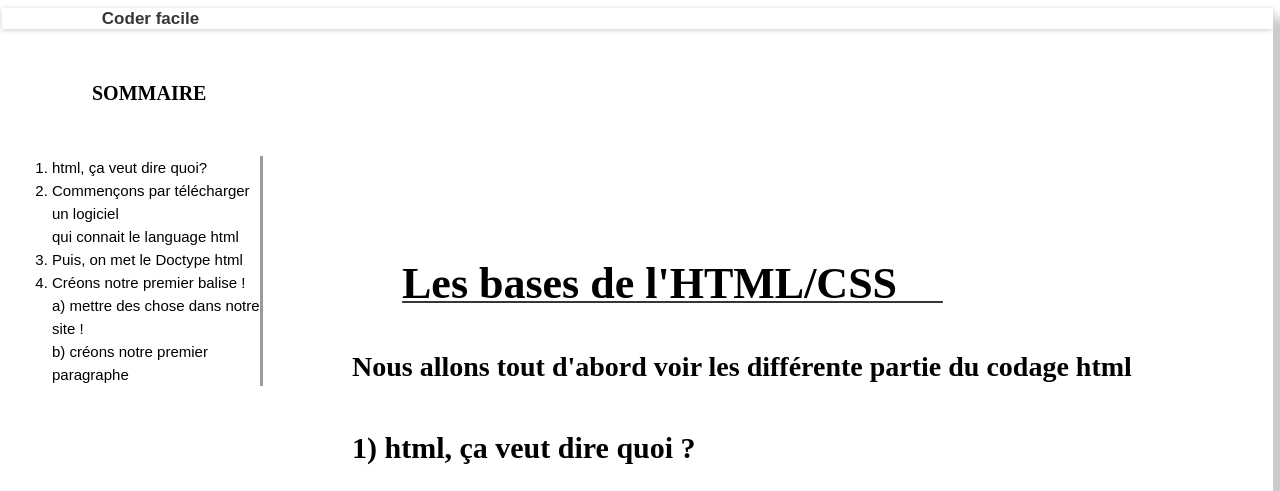
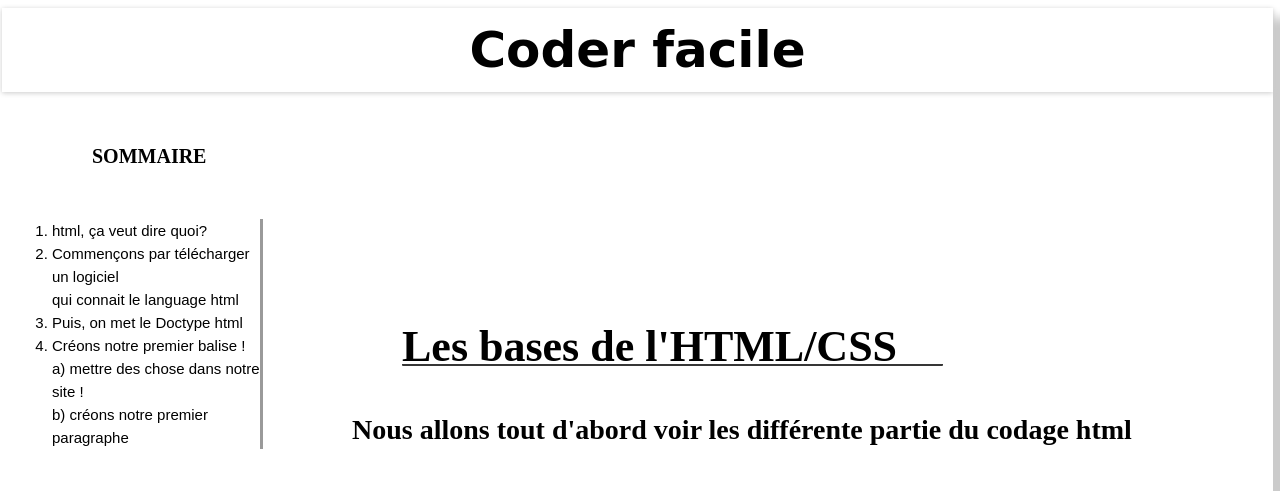
Before and after one commit to orpheei/coderfacile-html, a plain HTML site: page index.html in a window 1280 px wide. Shown: the top 491 px of the page. Drawn offline with Linux system fonts and the light colour scheme.

Commit message:
Update index.html

```diff
--- a/index.html
+++ b/index.html
@@ -8,7 +8,7 @@
 </head>
 
 <body class="div2">
-	<h1> <a href="https://orpheei.github.io/coderfacile-home/"> <p class="home" img src="image/home.png" height="31" width="31"> </a> Coder facile </h1> </p>
+	<h1> <a href="https://orpheei.github.io/coderfacile-home/"> <p class="home" img src="image/home.png" height="31" width="31"> </a> </p> Coder facile </h1>
 
 
 	<h6> SOMMAIRE </h6>
```
